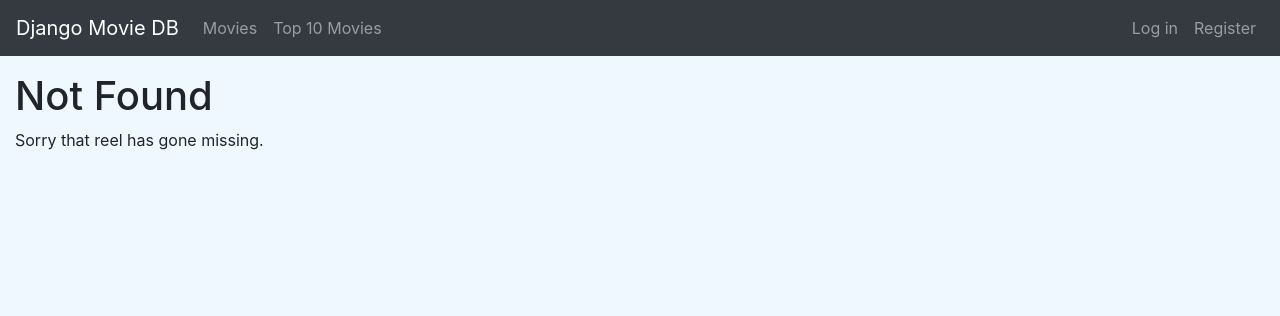
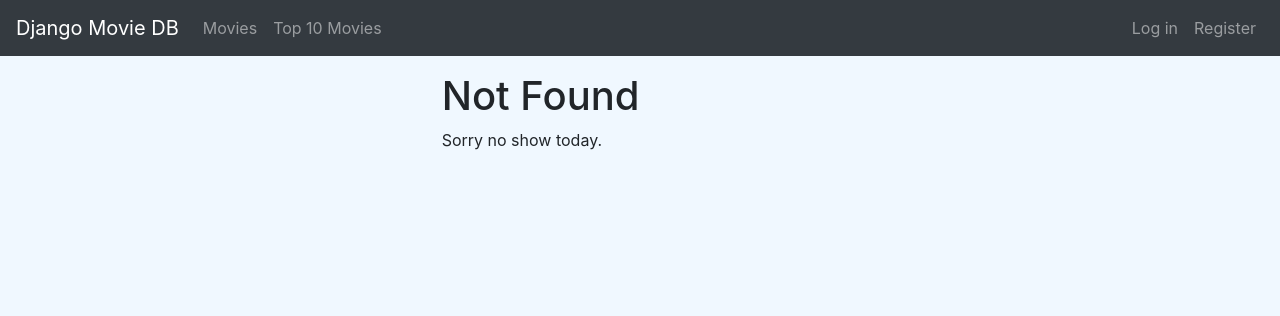
Before and after one commit to paulr909/django-movie-db, a Django app: template django/templates/404.html in a window 1280 px wide. Shown: the top 316 px of the page. Run offline with Django 3.2, Linux system fonts and the light colour scheme; the template is opened without the code that fills it, so the values that code supplies are empty; some libraries are stand-ins or nearby versions.

Commit message:
edit 404 / 403

```diff
--- a/django/core/views.py
+++ b/django/core/views.py
@@ -1,8 +1,8 @@
 import logging
 import django
-from django.contrib.auth.mixins import (LoginRequiredMixin)
+from django.contrib.auth.mixins import LoginRequiredMixin
 from django.core.cache import cache
-from django.core.exceptions import (PermissionDenied)
+from django.core.exceptions import PermissionDenied
 from django.shortcuts import redirect
 from django.urls import reverse
 from django.views.generic import (ListView, DetailView, UpdateView, CreateView)
--- a/django/templates/404.html
+++ b/django/templates/404.html
@@ -5,6 +5,10 @@
 {% endblock %}
 
 {% block main %}
-    <h1>Not Found</h1>
-    <p>Sorry that reel has gone missing.</p>
+    <div class="row">
+        <div class="col-md-4 offset-md-4">
+            <h1>Not Found</h1>
+            <p>Sorry no show today.</p>
+        </div>
+    </div>
 {% endblock %}
```
Also changed, not shown: django/templates/403.html (+6 -2 lines).
